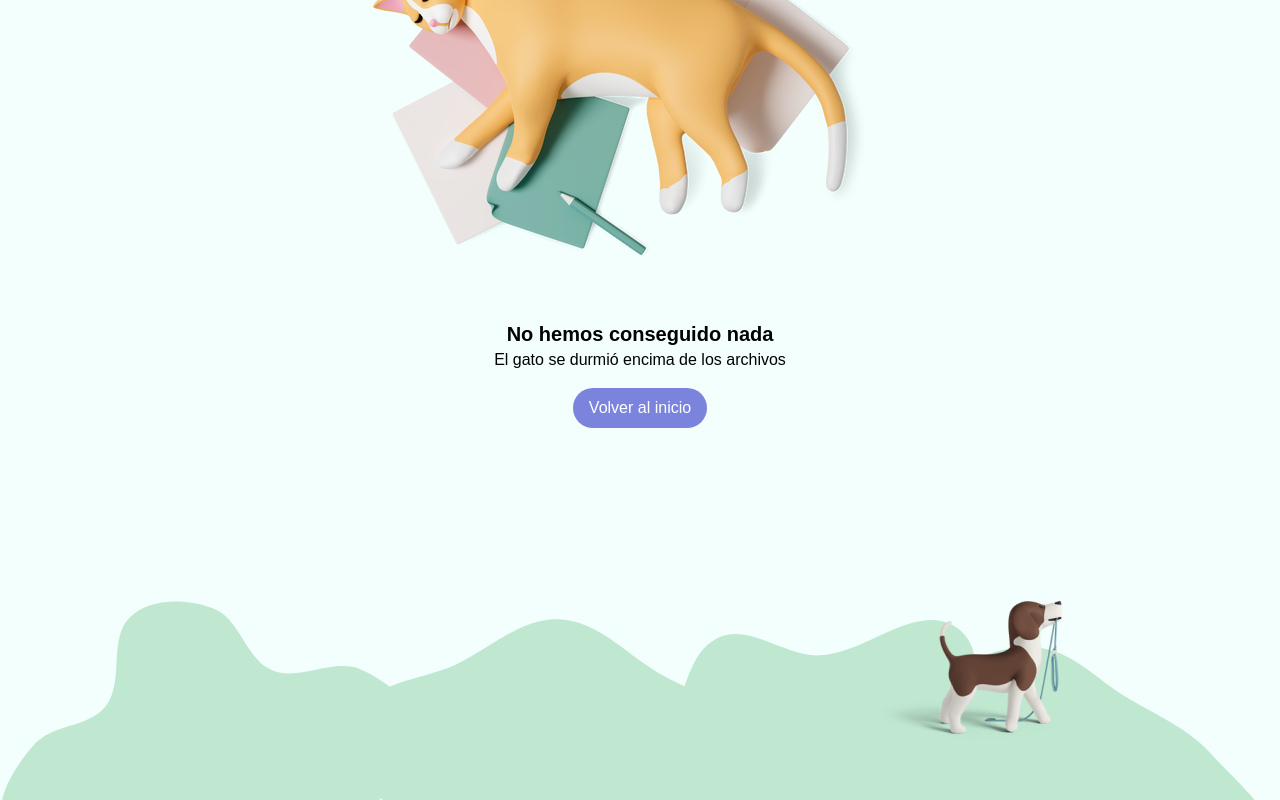
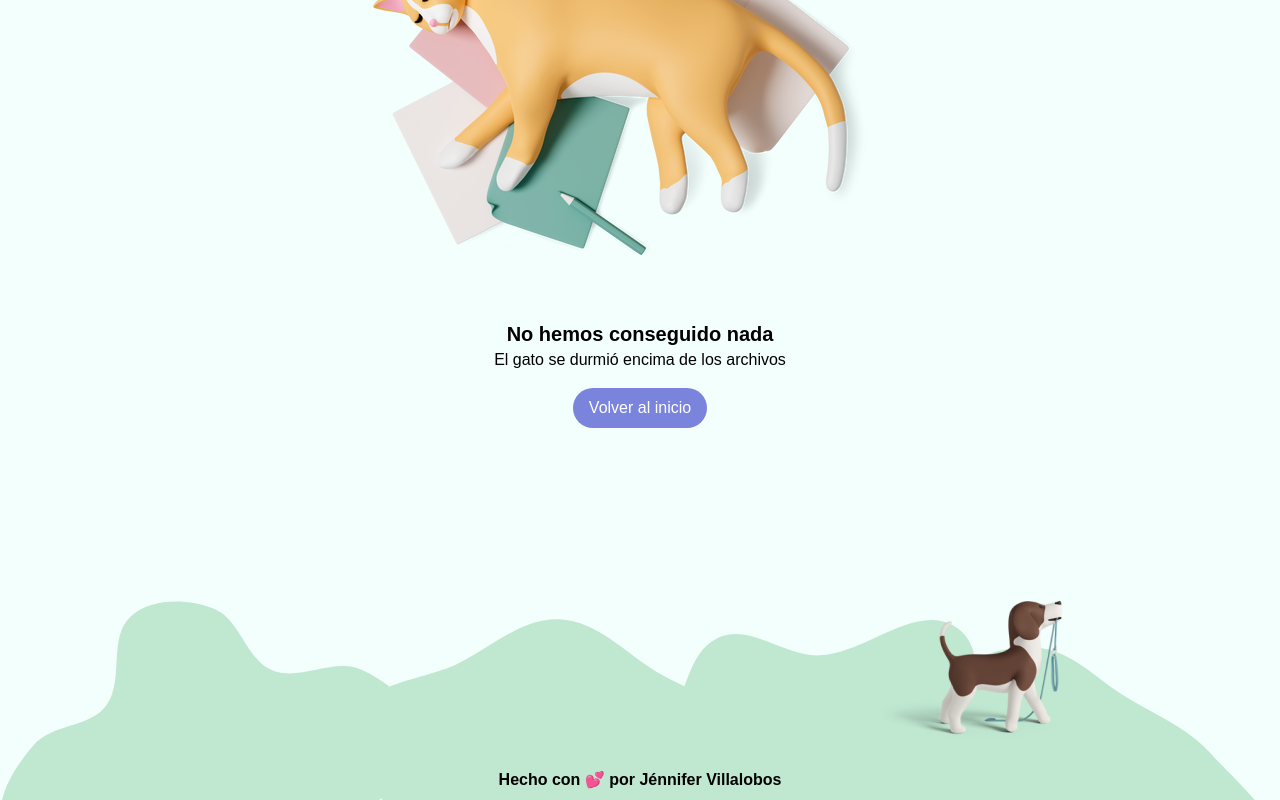
Before and after one commit to JullietV/react34785, a React (Create React App) app: page / in a window 1280 px wide. Shown: the part 1048-1848 px from the top of the page. Built offline with nearby package versions, Linux system fonts and the light colour scheme; no server answers; the database is empty.

Commit message:
:heart: Credits on footer

```diff
--- a/src/App.js
+++ b/src/App.js
@@ -37,6 +37,7 @@ function App() {
           <div className='flex items-center justify-between max-w-7xl mx-auto relative h-[300px]'>
             <img className='w-full absolute bottom-0' alt="" src="/img/footer-bg.svg" />
             <img className='absolute bottom-14 right-[17%]' alt="dog with a lease in its mouth" src='/img/footer-dog.png' />
+            <p className='absolute w-full bottom-2 text-center font-bold'>Hecho con 💕 por Jénnifer Villalobos</p>
           </div>
         </footer>
         <div className='block lg:hidden'>
```
